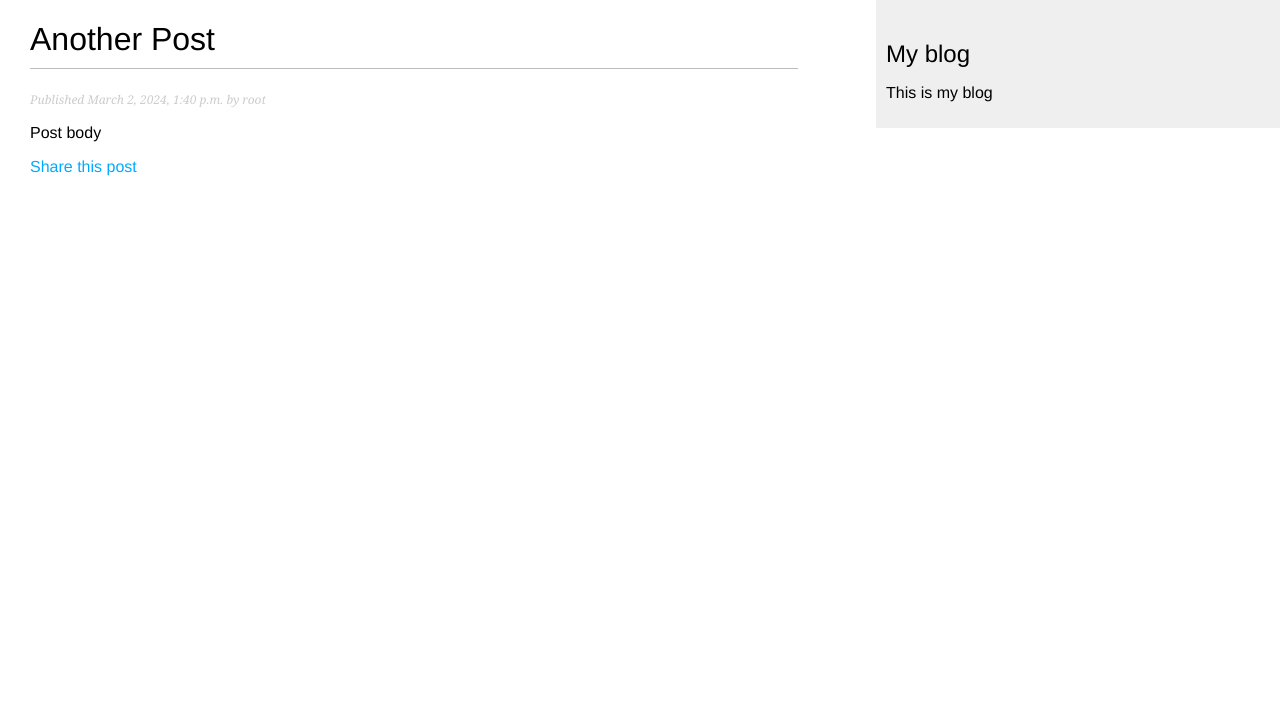
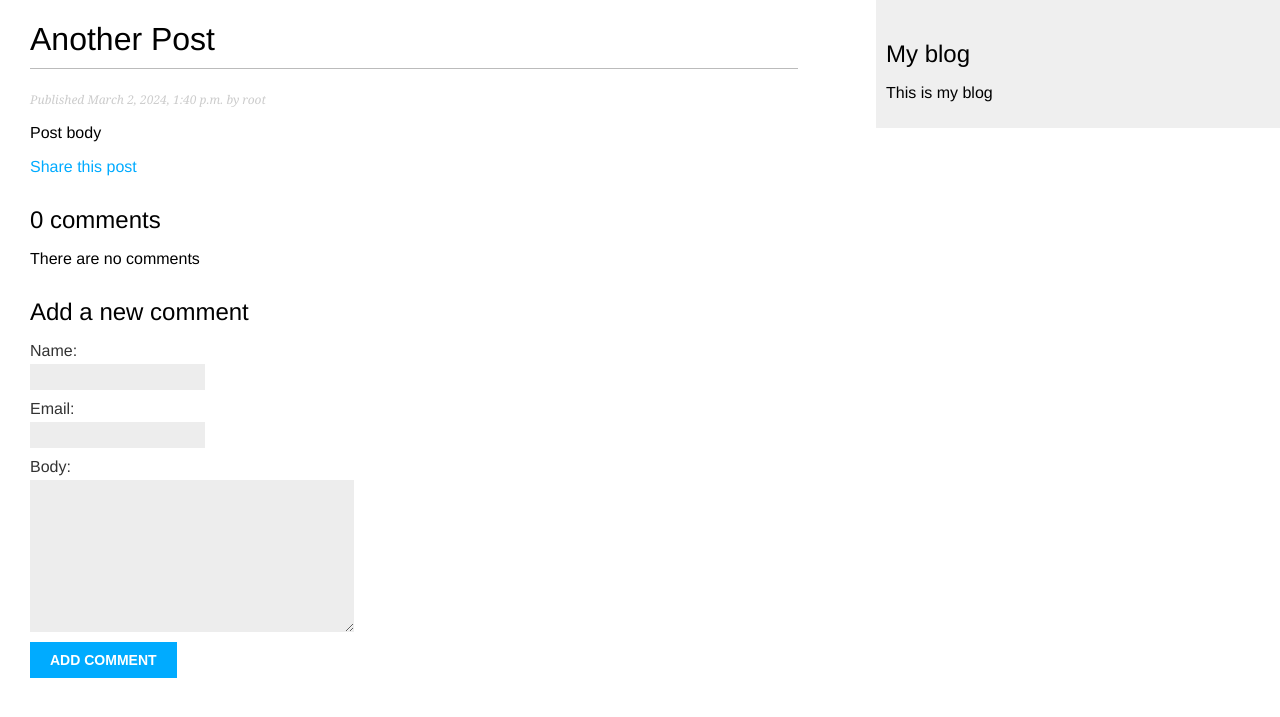
Before and after one commit to markdoma/ligaya-blog, a Django app: a page that uses blog/templates/blog/post/detail.html in a window 1280 px wide. Shown: the top 717 px of the page. Run offline with Django 4.2, Linux system fonts and the light colour scheme; data comes from the database, SQL or seed files in the repository; both versions use the stored data as it was after the commit.

Commit message:
attached comment_form to post_detail

```diff
--- a/blog/templates/blog/post/comment.html
+++ b/blog/templates/blog/post/comment.html
@@ -1,4 +1,4 @@
-{% extends "blog/base.html% "}
+{% extends "blog/base.html" %}
 
 {% block title %} Add a comment{% endblock %}
 
@@ -7,6 +7,6 @@
         <h2>Your comment has been added</h2>
         <p><a href="{{ post.get_absolute_url }}">Back to the post</a></p>
     {% else %}
-        {% include "blog/post/includes/comment_form.html"}
+        {% include "blog/post/includes/comment_form.html" %}
     {% endif %}
-    {% endblock %}
+{% endblock %}
--- a/blog/templates/blog/post/detail.html
+++ b/blog/templates/blog/post/detail.html
@@ -14,4 +14,21 @@
             Share this post
         </a>
     </p>
+    {% with comments.count as total_comments %}
+        <h2>
+            {{ total_comments }} comment{{total_comments|pluralize}}
+        </h2>
+    {% endwith %}
+    {% for comment in comments %}
+        <div class="comment">
+            <p class="info">
+                Comment {{ forloop.counter }} by {{ comment.name }}
+                {{ comment.created }}
+            </p>
+            {{ comment.body|linebreaks }}
+        </div>
+        {% empty %}
+            <p>There are no comments</p>
+        {% endfor %}
+        {% include "blog/post/includes/comment_form.html" %}
 {% endblock %}
--- a/blog/templates/blog/post/includes/comment_form.html
+++ b/blog/templates/blog/post/includes/comment_form.html
@@ -1,6 +1,7 @@
 <h2>Add a new comment</h2>
-<form action="{% url "blog:post_comment" post.id %}" method = "post">
+
+<form action="{% url "blog:post_comment" post.id %}" method="post">
     {{ form.as_p }}
     {% csrf_token %}
-    <p><input type="submit" value=:Add comment</p>
+    <p><input type="submit" value="Add comment"></p>
 </form>
--- a/blog/views.py
+++ b/blog/views.py
@@ -36,9 +36,16 @@ def post_detail(request, year, month, day, post):
                              publish__month=month,
                              publish__day=day)
 
+    # List of active comments for this post
+    comments = post.comments.filter(active=True)
+    #  form for users to comment
+    form = CommentForm
     return render(request,
                   'blog/post/detail.html',
-                  {'post': post})
+                  {'post': post,
+                   'comments': comments,
+                   'form': form})
+
 
 
 class PostListView(ListView):
@@ -78,7 +85,7 @@ def post_share(request, post_id):
                                                     'sent': sent})
 @require_POST
 def post_comment(request, post_id):
-    post = get_object_or_404(Post, id-post_id, status=Post.Status.PUBLISHED)
+    post = get_object_or_404(Post, id=post_id, status=Post.Status.PUBLISHED)
     comment = None
     # A comment was posted
     form = CommentForm(data=request.POST)
```
Also changed, not shown: db.sqlite3.
